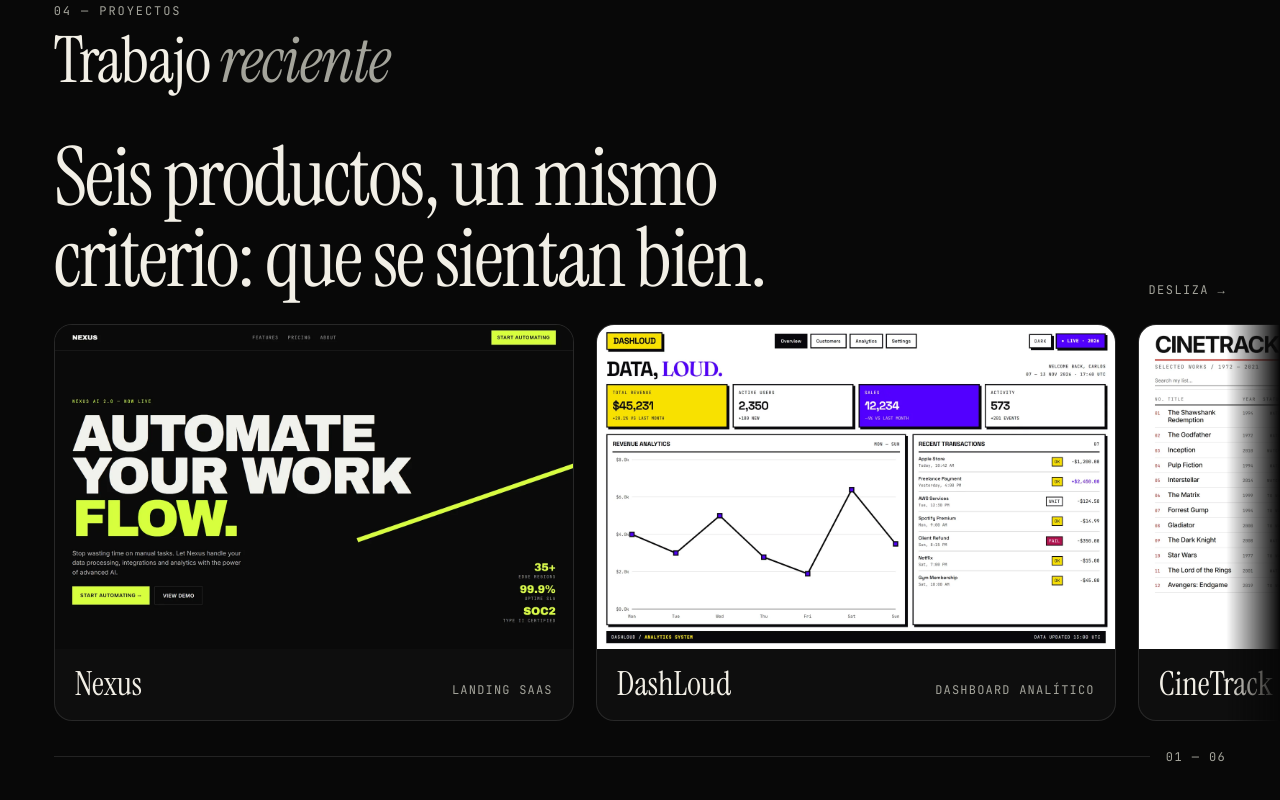
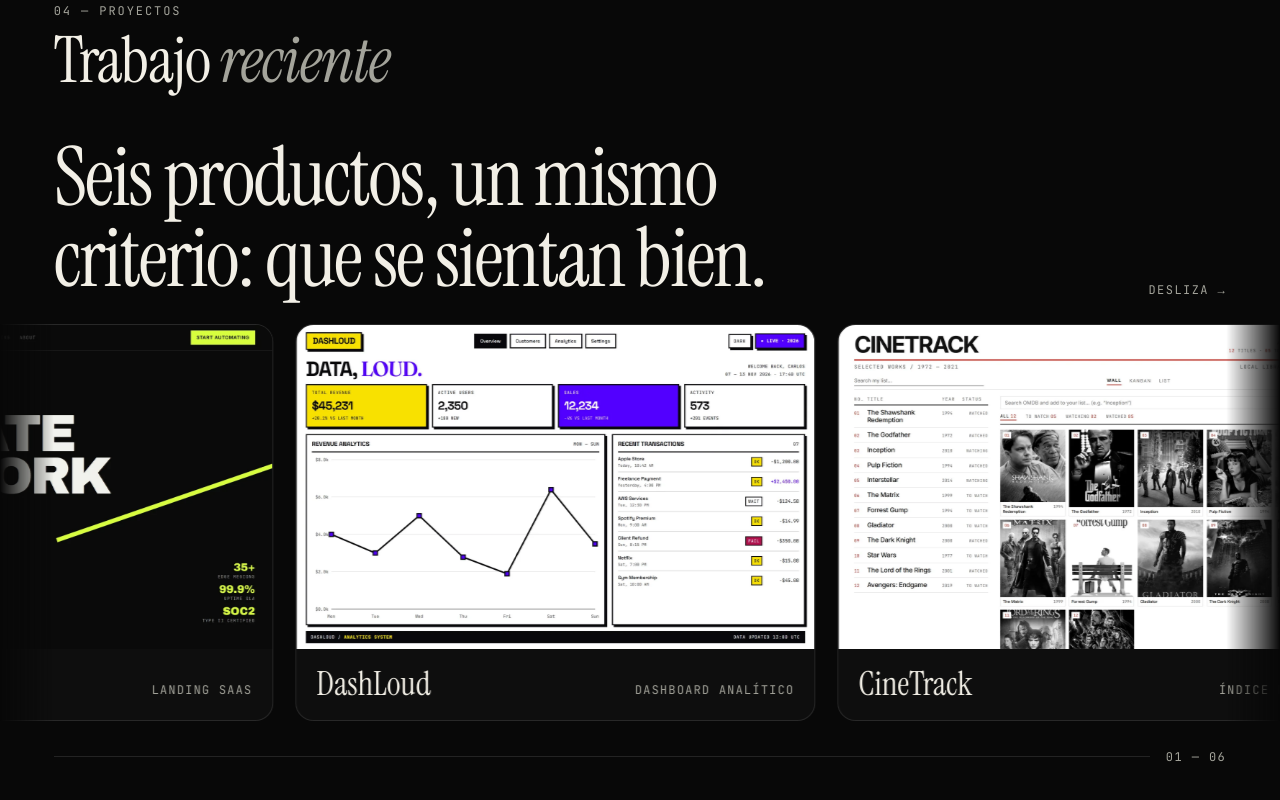
Before and after one commit to c26200/software-portfolio, a React (Vite) app: page / in a window 1280 px wide. Shown: the part 3256-4056 px from the top of the page. Built offline with nearby package versions, Linux system fonts and the light colour scheme.

Commit message:
Loop the project rail by recycling cards instead of duplicating them

```diff
--- a/src/components/Projects.tsx
+++ b/src/components/Projects.tsx
@@ -9,35 +9,90 @@ interface ProjectCopy {
   category: string;
 }
 
+const SPEED = 45; // px per second
+const INITIAL_ORDER = showcaseProjects.map((_, index) => index);
+
 export default function Projects() {
   const { t } = useTranslation();
   const railRef = useRef<HTMLDivElement>(null);
+  const trackRef = useRef<HTMLDivElement>(null);
   const [preview, setPreview] = useState<ShowcaseProject | null>(null);
+  const [order, setOrder] = useState<number[]>(INITIAL_ORDER);
+  const orderRef = useRef<number[]>(INITIAL_ORDER);
+  const positionRef = useRef(0);
+  const stepRef = useRef(0);
   const draggedRef = useRef(false);
+  const previewOpenRef = useRef(false);
 
-  // Drag to scroll
+  useEffect(() => {
+    previewOpenRef.current = preview !== null;
+  }, [preview]);
+
+  // Bucle infinito reciclando las mismas tarjetas: al salir una por la izquierda
+  // se reordena al final de la pista, así nunca hay copias duplicadas.
   useEffect(() => {
     const rail = railRef.current;
-    if (!rail) return;
+    const track = trackRef.current;
+    if (!rail || !track) return;
 
+    const apply = () => {
+      track.style.transform = `translate3d(${-positionRef.current}px, 0, 0)`;
+    };
+
+    const measure = () => {
+      const first = track.children[0] as HTMLElement | undefined;
+      const second = track.children[1] as HTMLElement | undefined;
+      const step = first && second ? second.offsetLeft - first.offsetLeft : 0;
+      if (step > 0) stepRef.current = step;
+    };
+
+    const rotateOrder = (direction: 1 | -1) => {
+      const current = orderRef.current;
+      const next =
+        direction === 1
+          ? [...current.slice(1), current[0]]
+          : [current[current.length - 1], ...current.slice(0, -1)];
+      orderRef.current = next;
+      setOrder(next);
+    };
+
+    const normalize = () => {
+      const step = stepRef.current;
+      if (step <= 0) return;
+      while (positionRef.current >= step) {
+        positionRef.current -= step;
+        rotateOrder(1);
+      }
+      while (positionRef.current < 0) {
+        positionRef.current += step;
+        rotateOrder(-1);
+      }
+      apply();
+    };
+
+    measure();
+    const resizeObserver = new ResizeObserver(measure);
+    resizeObserver.observe(track);
+
+    let hovering = false;
+    let focused = false;
     let down = false;
     let moved = false;
+    let visible = false;
     let startX = 0;
-    let startLeft = 0;
-    let pointerId = -1;
+    let startPosition = 0;
+    let resumeAt = 0;
 
-    const onDown = (event: PointerEvent) => {
-      // En táctil manda el scroll nativo del navegador
-      if (event.pointerType !== 'mouse' || event.button !== 0) return;
+    const onPointerDown = (event: PointerEvent) => {
+      if (event.pointerType === 'mouse' && event.button !== 0) return;
       down = true;
       moved = false;
       draggedRef.current = false;
       startX = event.clientX;
-      startLeft = rail.scrollLeft;
-      pointerId = event.pointerId;
+      startPosition = positionRef.current;
     };
 
-    const onMove = (event: PointerEvent) => {
+    const onPointerMove = (event: PointerEvent) => {
       if (!down) return;
       const dx = event.clientX - startX;
       if (!moved) {
@@ -46,38 +101,103 @@ export default function Projects() {
         draggedRef.current = true;
         rail.classList.add('drag');
       }
-      event.preventDefault();
-      rail.scrollLeft = startLeft - dx;
+      if (event.cancelable) event.preventDefault();
+      positionRef.current = startPosition - dx;
+      normalize();
     };
 
-    const onEnd = () => {
-      if (pointerId >= 0) {
-        try {
-          if (rail.hasPointerCapture(pointerId)) rail.releasePointerCapture(pointerId);
-        } catch {
-          /* la captura puede no existir si el evento fue sintético */
-        }
-      }
+    const onPointerUp = () => {
+      if (!down) return;
       down = false;
       moved = false;
-      pointerId = -1;
+      // Deja la pista quieta un momento tras el gesto para poder tocar una tarjeta
+      resumeAt = performance.now() + 2200;
       rail.classList.remove('drag');
     };
 
-    rail.addEventListener('pointerdown', onDown);
+    // Trackpads y ruedas horizontales siguen moviendo la pista
+    const onWheel = (event: WheelEvent) => {
+      if (Math.abs(event.deltaX) <= Math.abs(event.deltaY)) return;
+      event.preventDefault();
+      positionRef.current += event.deltaX;
+      normalize();
+    };
+
+    // En táctil el puntero es transitorio: pointerleave nunca llega y el relevo
+    // se quedaría pausado para siempre. Solo el ratón implica hover real.
+    const onEnter = (event: PointerEvent) => {
+      if (event.pointerType === 'mouse') hovering = true;
+    };
+    const onLeave = (event: PointerEvent) => {
+      if (event.pointerType === 'mouse') hovering = false;
+    };
+    const onFocusIn = () => {
+      focused = true;
+    };
+    const onFocusOut = () => {
+      focused = false;
+    };
+
+    const observer = new IntersectionObserver(
+      ([entry]) => {
+        visible = entry.isIntersecting;
+      },
+      { threshold: 0.15 },
+    );
+    observer.observe(rail);
+
+    const reduced = window.matchMedia('(prefers-reduced-motion: reduce)').matches;
+    let raf = 0;
+    let last = performance.now();
+
+    const loop = (now: number) => {
+      const delta = Math.min(64, now - last);
+      last = now;
+
+      if (
+        !reduced &&
+        visible &&
+        !hovering &&
+        !focused &&
+        !down &&
+        !document.hidden &&
+        !previewOpenRef.current &&
+        now >= resumeAt
+      ) {
+        positionRef.current += (SPEED * delta) / 1000;
+        normalize();
+      }
+
+      raf = requestAnimationFrame(loop);
+    };
+    raf = requestAnimationFrame(loop);
+
+    rail.addEventListener('pointerdown', onPointerDown);
     // Escuchar en window permite arrastrar fuera del carril sin perder el gesto
-    window.addEventListener('pointermove', onMove);
-    window.addEventListener('pointerup', onEnd);
-    window.addEventListener('pointercancel', onEnd);
+    window.addEventListener('pointermove', onPointerMove);
+    window.addEventListener('pointerup', onPointerUp);
+    window.addEventListener('pointercancel', onPointerUp);
+    rail.addEventListener('wheel', onWheel, { passive: false });
+    rail.addEventListener('pointerenter', onEnter);
+    rail.addEventListener('pointerleave', onLeave);
+    rail.addEventListener('focusin', onFocusIn);
+    rail.addEventListener('focusout', onFocusOut);
 
     return () => {
-      rail.removeEventListener('pointerdown', onDown);
-      window.removeEventListener('pointermove', onMove);
-      window.removeEventListener('pointerup', onEnd);
-      window.removeEventListener('pointercancel', onEnd);
+      cancelAnimationFrame(raf);
+      resizeObserver.disconnect();
+      observer.disconnect();
+      rail.removeEventListener('pointerdown', onPointerDown);
+      window.removeEventListener('pointermove', onPointerMove);
+      window.removeEventListener('pointerup', onPointerUp);
+      window.removeEventListener('pointercancel', onPointerUp);
+      rail.removeEventListener('wheel', onWheel);
+      rail.removeEventListener('pointerenter', onEnter);
+      rail.removeEventListener('pointerleave', onLeave);
+      rail.removeEventListener('focusin', onFocusIn);
+      rail.removeEventListener('focusout', onFocusOut);
     };
   }, []);
-
 
   return (
     <section id="proyectos">
@@ -99,7 +219,9 @@ export default function Projects() {
       </div>
 
       <div className="rail" ref={railRef}>
-        {showcaseProjects.map((project) => {
+        <div className="rail-track" ref={trackRef}>
+          {order.map((projectIndex) => {
+            const project = showcaseProjects[projectIndex];
             const copy = t(`projects.folder.${project.slug}`, { returnObjects: true }) as ProjectCopy;
             return (
               <a
@@ -145,6 +267,7 @@ export default function Projects() {
             );
           })}
         </div>
+      </div>
 
       <div className="rail-foot">
         <div className="rail-line" />
--- a/src/styles/kinetic.css
+++ b/src/styles/kinetic.css
@@ -315,23 +315,19 @@ section[id], article[id] { scroll-margin-top: 96px; }
 .rail-head { display: flex; justify-content: space-between; align-items: flex-end; gap: 20px; margin-bottom: 26px; }
 .rail-hint { font-family: var(--mono); font-size: 12px; letter-spacing: 0.12em; text-transform: uppercase; color: var(--dim); }
 .rail {
-  display: flex;
-  gap: 22px;
-  overflow-x: auto;
-  overflow-anchor: none;
-  scroll-behavior: auto;
-  scroll-snap-type: none;
+  overflow: hidden;
+  touch-action: pan-y;
   padding-bottom: 18px;
   cursor: pointer;
-  scrollbar-width: none;
   margin: 0 calc(var(--pad) * -1);
   padding-left: var(--pad);
   padding-right: var(--pad);
   -webkit-mask-image: linear-gradient(90deg, transparent 0, #000 var(--pad), #000 calc(100% - var(--pad)), transparent 100%);
   mask-image: linear-gradient(90deg, transparent 0, #000 var(--pad), #000 calc(100% - var(--pad)), transparent 100%);
 }
-.rail::-webkit-scrollbar { display: none; }
-.rail.drag { cursor: grabbing; scroll-snap-type: none; user-select: none; }
+/* La pista se desplaza por transform; las tarjetas se reciclan al final */
+.rail-track { display: flex; gap: 22px; width: max-content; will-change: transform; }
+.rail.drag { cursor: grabbing; user-select: none; }
 .card {
   flex: 0 0 min(520px, 72vw);
   scroll-snap-align: start;
```
Lines whose indentation alone changed are shown as unchanged.
